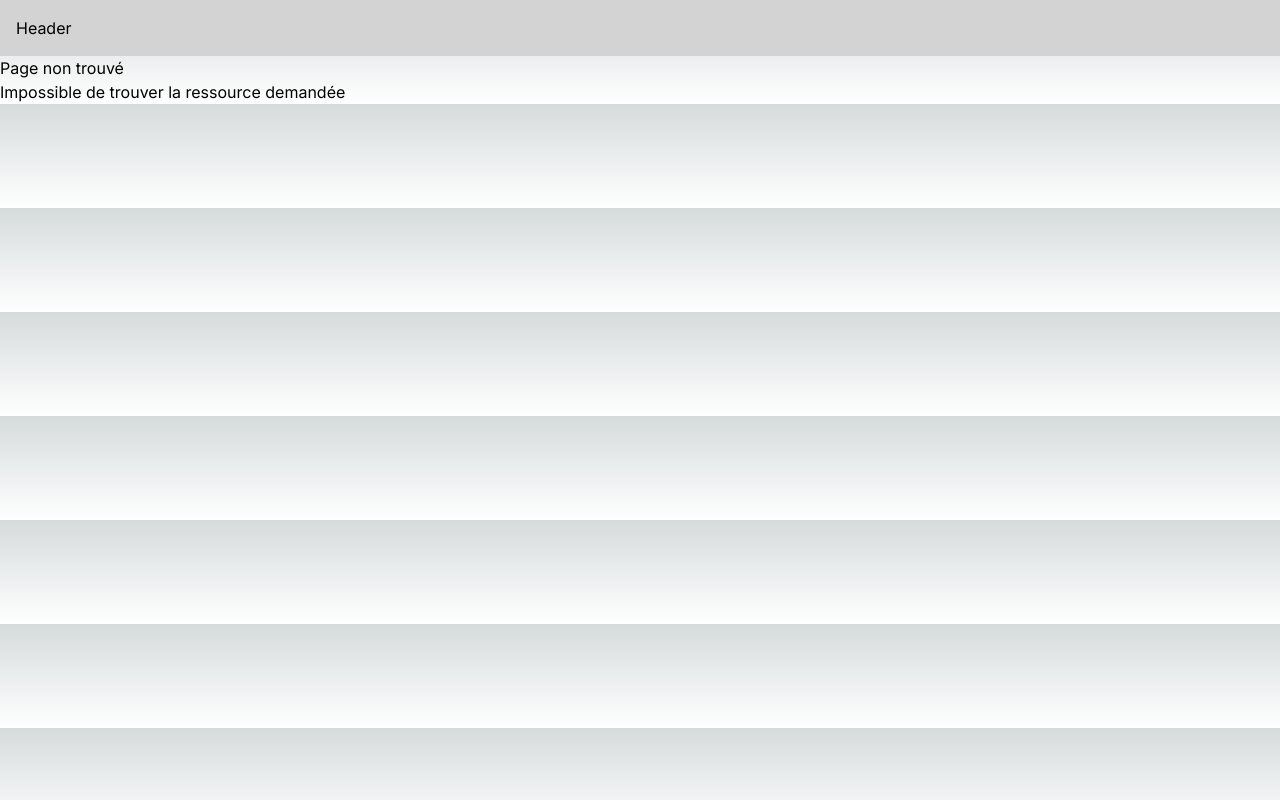
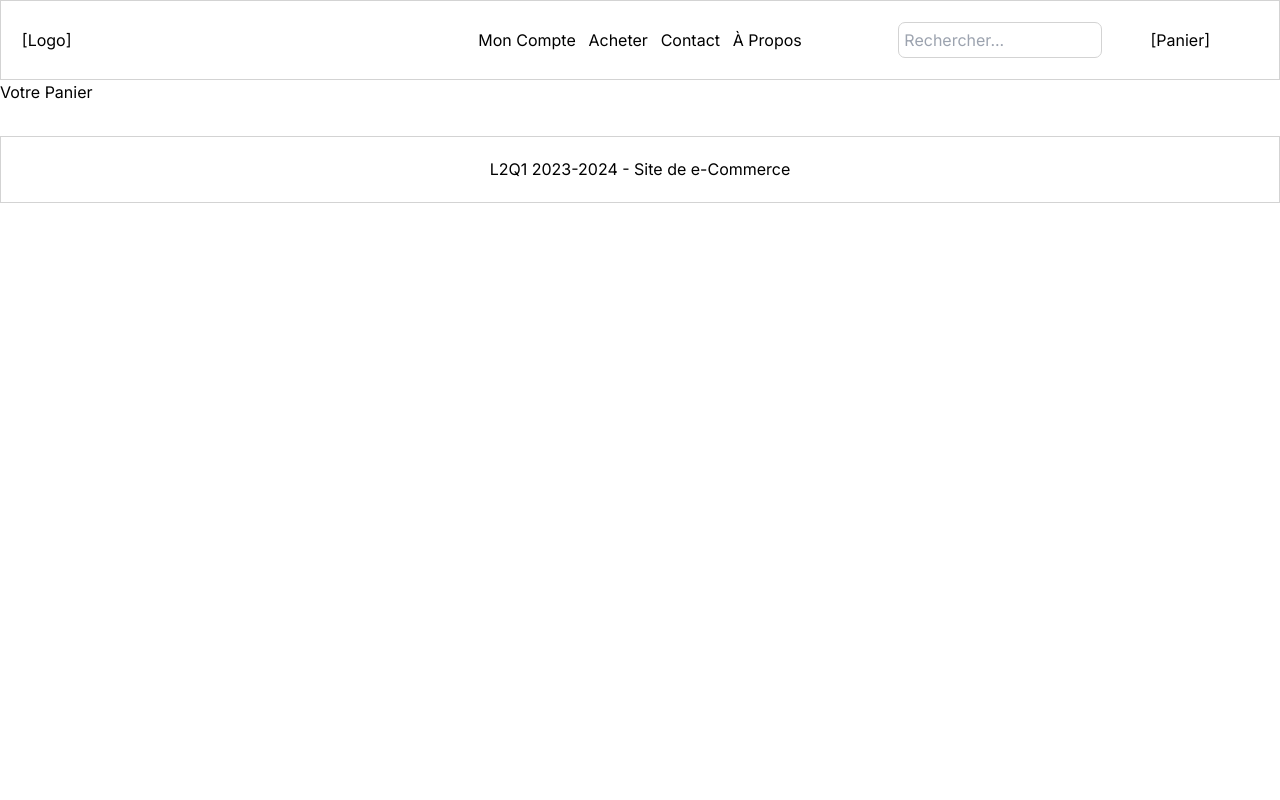
Before and after one commit to aaidoudi91/L2Q1, a Next.js app: page /cart in a window 1280 px wide. Before the commit this address had no page. Built offline with nearby package versions, Linux system fonts and the light colour scheme.

Commit message:
Header / Barre de recherche

```diff
--- /dev/null
+++ b/src/app/cart/page.tsx
@@ -0,0 +1,3 @@
+export default function About(){
+    return <h1>Votre Panier</h1>
+}
--- a/src/app/globals.css
+++ b/src/app/globals.css
@@ -8,22 +8,9 @@
   --background-end-rgb: 255, 255, 255;
 }
 
-@media (prefers-color-scheme: dark) {
-  :root {
-    --foreground-rgb: 255, 255, 255;
-    --background-start-rgb: 0, 0, 0;
-    --background-end-rgb: 0, 0, 0;
-  }
-}
-
 body {
   color: rgb(var(--foreground-rgb));
-  background: linear-gradient(
-      to bottom,
-      transparent,
-      rgb(var(--background-end-rgb))
-    )
-    rgb(var(--background-start-rgb));
+  background: rgb(var(-foreground-rgb)); /*blanc bg*/
 }
 
 @layer utilities {
--- a/src/app/layout.tsx
+++ b/src/app/layout.tsx
@@ -9,22 +9,83 @@ export const metadata: Metadata = {
   description: "Generated by L2Q1",
 };
 
-export default function RootLayout({
-  children,
+export default function RootLayout({ // toutes les pages du site auront la meme
+  children,                          // mise en page (=layout) def ici
 }: Readonly<{
   children: React.ReactNode;
-}>) {
+}>){
   return (
     <html lang="fr">
-      <body className={inter.className}>
-      <header                             //toutes les pages du site auront le meme header defini ici
-          style={{
-              backgroundColor: "lightgrey",
-              padding: "1rem",
-          }}>
-      <p>Header</p>
-      </header>
-      {children}</body>
+    <body className={inter.className}>
+
+    <header
+        style={{
+            backgroundColor: "white", // Modification de la couleur de fond
+            padding: "1.3rem",
+            display: "flex",
+            justifyContent: "space-between",
+            alignItems: "center",
+            border: "1px solid lightgrey", // Ajout d'une bordure grise
+        }}>
+        <div style={{
+            width: "33%",
+        }}>
+            <a href="/"> {/* Lien vers la page d'accueil */}
+                [Logo]
+            </a>
+        </div>
+        <nav
+            style={{
+                display: "flex",
+                alignItems: "center",
+                flex: 0.8, // Pour étirer la barre de navigation et centrer les titres
+                justifyContent: "space-around", // Pour espacer les éléments
+            }}
+        >
+            <a href="/account">Mon Compte</a>
+            <a href="/buy/products">Acheter</a>
+            <a href="/contact">Contact</a>
+            <a href="/about">À Propos</a>
+        </nav>
+
+        <div style={{
+            display: "flex",
+            alignItems: "center",
+            width: "33%",
+            justifyContent: "space-evenly",
+        }}>
+
+            <input style={{
+                border: "1px solid lightgrey",
+                borderRadius: 7,
+                padding: 5,
+                width: "50%",
+            }}
+                type="search"
+                placeholder="Rechercher..."
+            />
+
+
+            <a href="/cart"> {/* Lien vers la page du panier */}
+                <p>[Panier]</p>
+            </a>
+        </div>
+    </header>
+
+    {children}
+
+    <footer
+        style={{
+            backgroundColor: "white", // Modification de la couleur de fond
+            padding: "1.3rem",
+            marginTop: "2rem",
+            textAlign: "center",
+            border: "1px solid lightgrey", // Ajout d'une bordure grise
+        }}>
+        <p>L2Q1 2023-2024 - Site de e-Commerce</p>
+    </footer>
+
+    </body>
     </html>
   );
 }
--- a/src/app/page.tsx
+++ b/src/app/page.tsx
@@ -8,28 +8,11 @@ export default function Home() {
           Get started by editing&nbsp;
           <code className="font-mono font-bold">src/app/page.tsx</code>
         </p>
-        <div className="fixed bottom-0 left-0 flex h-48 w-full items-end justify-center bg-gradient-to-t from-white via-white dark:from-black dark:via-black lg:static lg:h-auto lg:w-auto lg:bg-none">
-          <a
-            className="pointer-events-none flex place-items-center gap-2 p-8 lg:pointer-events-auto lg:p-0"
-            href="https://vercel.com?utm_source=create-next-app&utm_medium=appdir-template&utm_campaign=create-next-app"
-            target="_blank"
-            rel="noopener noreferrer"
-          >
-            By{" "}
-            <Image
-              src="/vercel.svg"
-              alt="Vercel Logo"
-              className="dark:invert"
-              width={100}
-              height={24}
-              priority
-            />
-          </a>
-        </div>
+
       </div>
 
       <div className="relative flex place-items-center before:absolute before:h-[300px] before:w-full sm:before:w-[480px] before:-translate-x-1/2 before:rounded-full before:bg-gradient-radial before:from-white before:to-transparent before:blur-2xl before:content-[''] after:absolute after:-z-20 after:h-[180px] after:w-full sm:after:w-[240px] after:translate-x-1/3 after:bg-gradient-conic after:from-sky-200 after:via-blue-200 after:blur-2xl after:content-[''] before:dark:bg-gradient-to-br before:dark:from-transparent before:dark:to-blue-700 before:dark:opacity-10 after:dark:from-sky-900 after:dark:via-[#0141ff] after:dark:opacity-40 before:lg:h-[360px] z-[-1]">
-        <p>Test</p>
+        <p>Page d'acceuil générée automatiquement par Next.js</p>
       </div>
 
       <div className="mb-32 grid text-center lg:max-w-5xl lg:w-full lg:mb-0 lg:grid-cols-4 lg:text-left">
```
Also changed, not shown: src/app/buy/products/page.tsx (line endings or trailing spaces).
